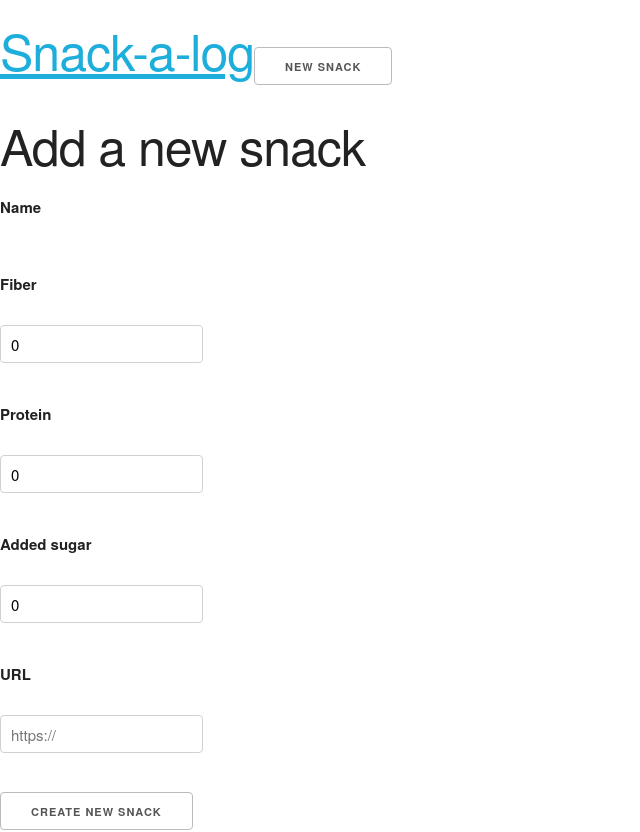
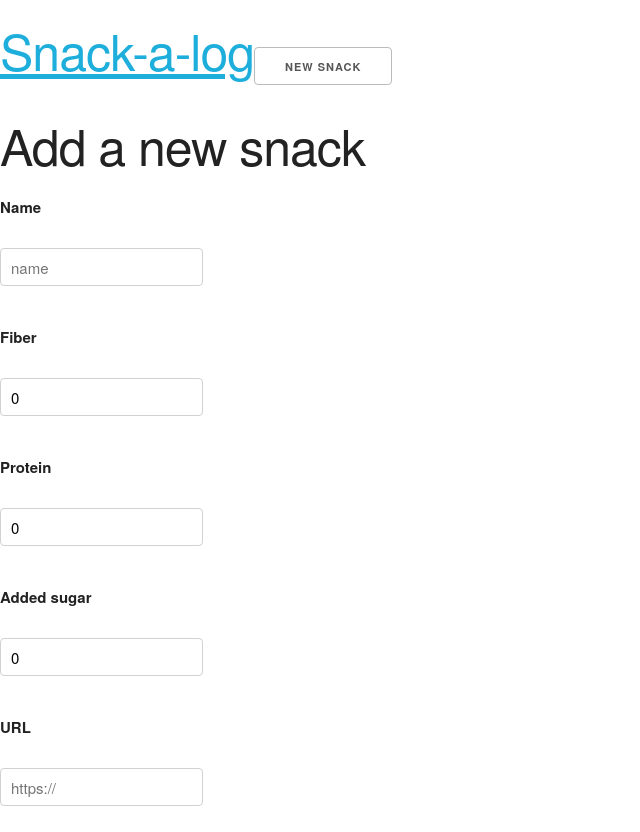
Before and after one commit to stephr10452/snack-a-log, a React (Create React App) app in the folder front-end/: page /snacks/new in a window 1280 px wide. Shown: the top 832 px of the page, without its empty margins (0-640 px from the left). Built offline with nearby package versions, Linux system fonts and the light colour scheme; no server answers.

Commit message:
fixed name in new

```diff
--- a/front-end/src/Components/SnackNew.js
+++ b/front-end/src/Components/SnackNew.js
@@ -45,7 +45,7 @@ function SnackNew() {
                 <form onSubmit={handleSubmit} className='newVals'>
                   <div>
                       <label htmlFor='itemName'>Name</label><br/>
-                      <imput
+                      <input
                           id = 'name'
                           value = {snack.name}
                           type= 'text'
```
